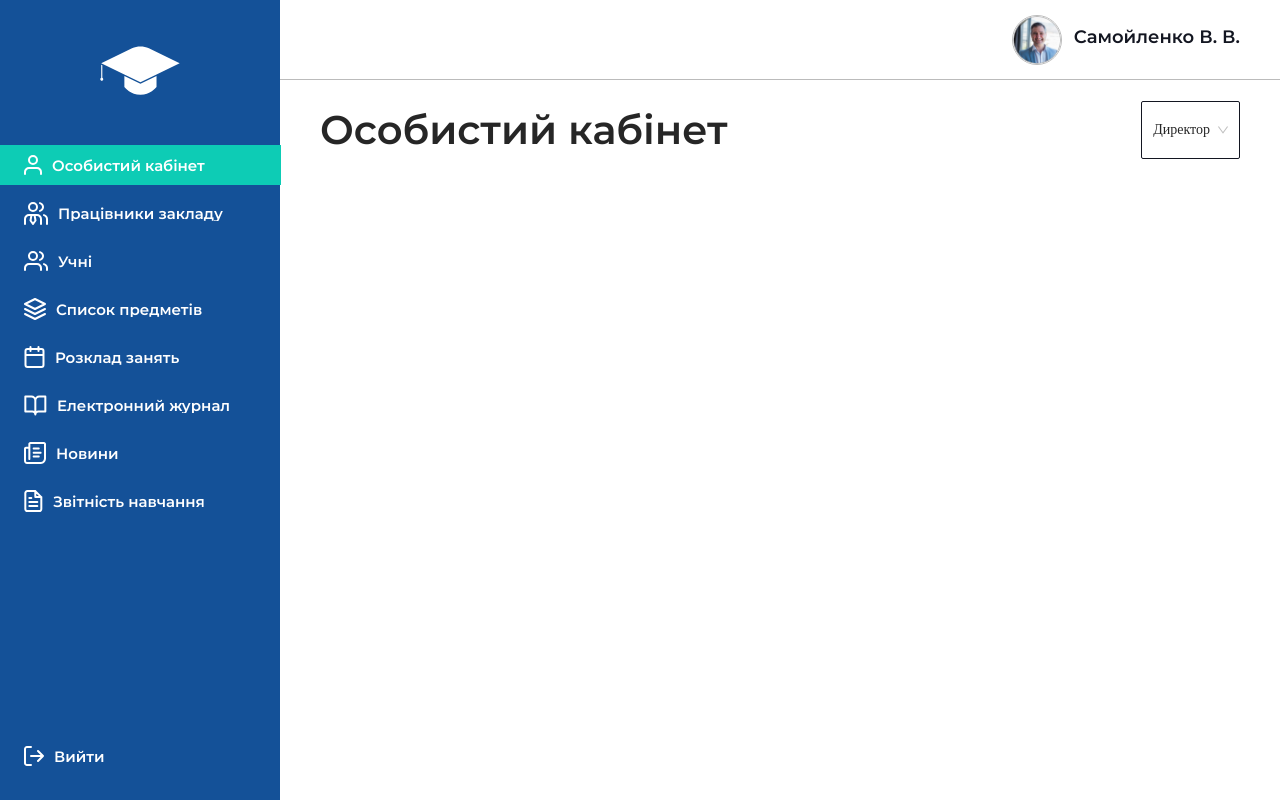
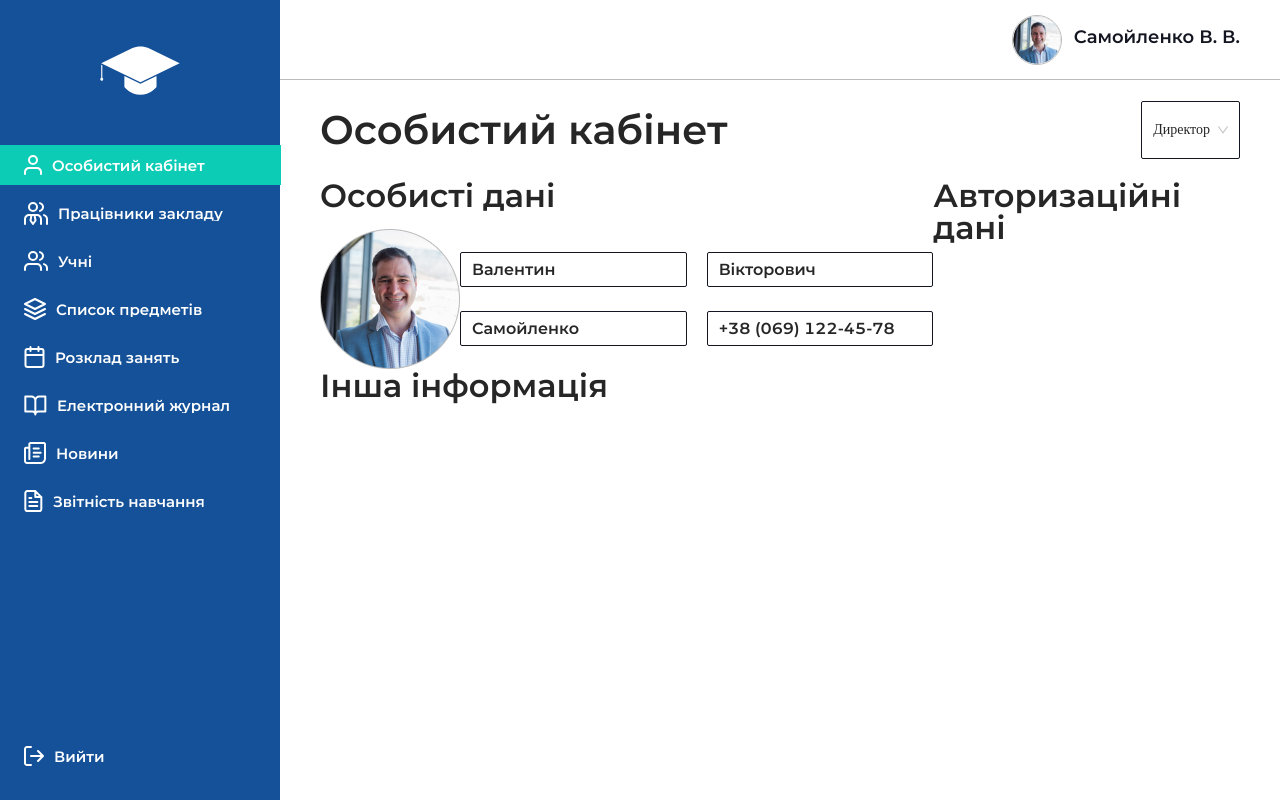
Before and after one commit to MaxSapeyko/school_automation_client, a React (Create React App) app: page / in a window 1280 px wide. Built offline with nearby package versions, Linux system fonts and the light colour scheme; a web font is replaced by a local one.

Commit message:
added profile info blocks

```diff
--- /dev/null
+++ b/src/MOCK/user.ts
@@ -0,0 +1,12 @@
+export const USER_MOCK: UserDto = {
+  name: 'Валентин',
+  surname: 'Вікторович',
+  lastname: 'Самойленко',
+  phone: '+38 (069) 122-45-78',
+  email: 'samoylenko_2131@gmail.com',
+  password: '123123qwe',
+  education: 'Вища освіта',
+  universityAddress: 'Вища освіта',
+  position: 'Вчитель математики та фізики',
+  classes: ['10', '10a'],
+};
--- a/src/components/layout/content/style.ts
+++ b/src/components/layout/content/style.ts
@@ -6,12 +6,12 @@ const useStyles = createUseStyles({
     backgroundColor: COLORS.white,
     width: '100%',
     height: `calc(100vh - ${HEADER_HEIGHT}px)`,
+    padding: '0 4rem',
 
     '& .content__header': {
       display: 'flex',
       justifyContent: 'space-between',
       alignItems: 'center',
-      padding: '0 4rem',
       height: '10rem',
     },
 
--- /dev/null
+++ b/src/pages/profile/authorizationData/index.tsx
@@ -0,0 +1,16 @@
+import React, { FC } from 'react';
+import { Col } from 'antd';
+
+import useStyles from './style';
+
+const OtherInfo: FC = () => {
+  const classes = useStyles();
+
+  return (
+    <Col span={8} className={classes.root}>
+      <h4 className='data-module__title'>Авторизаційні дані</h4>
+    </Col>
+  );
+};
+
+export default OtherInfo;
--- /dev/null
+++ b/src/pages/profile/authorizationData/style.ts
@@ -0,0 +1,9 @@
+import { createUseStyles } from 'react-jss';
+
+const useStyles = createUseStyles({
+  root: {
+
+  },
+});
+
+export default useStyles;
--- /dev/null
+++ b/src/pages/profile/header/index.tsx
@@ -0,0 +1,19 @@
+import React, { FC } from 'react';
+import { Select } from 'antd';
+
+const { Option } = Select;
+
+const Header: FC = () => {
+  return (
+    <div className='content__header'>
+      <span className='content__title'>Особистий кабінет</span>
+
+      <Select defaultValue='admin' className='header__select'>
+        <Option value='admin'>Директор</Option>
+        <Option value='student'>Учень</Option>
+      </Select>
+    </div>
+  );
+};
+
+export default Header;
--- a/src/pages/profile/index.tsx
+++ b/src/pages/profile/index.tsx
@@ -1,25 +1,42 @@
-import React, { FC } from 'react';
-import { Select } from 'antd';
+import React, { FC, useEffect } from 'react';
+import { Form, Row } from 'antd';
+import useForm from 'antd/lib/form/hooks/useForm';
+
+import Header from './header';
+import AuthorizationData from './authorizationData';
+import OtherInfo from './otherInfo';
+import PersonalData from './personalData';
+
+import { USER_MOCK } from '../../MOCK/user';
 
 import useStyles from './style';
 
-const { Option } = Select;
-
 const Profile: FC = () => {
   const classes = useStyles();
+  const [form] = useForm();
 
-  return <div className={classes.root}>
-    <div className='content__header'>
-      <span className='content__title'>
-        Особистий кабінет
-      </span>
+  useEffect(() => {
+    form.setFieldsValue({
+      ...USER_MOCK,
+    });
+    // eslint-disable-next-line
+  }, []);
 
-      <Select defaultValue='admin' className='header__select'>
-        <Option value='admin'>Директор</Option>
-        <Option value='student'>Учень</Option>
-      </Select>
+  return (
+    <div className={classes.root}>
+      <Header />
+      <Form form={form}>
+        <Row justify='space-between'>
+          <PersonalData />
+          <AuthorizationData />
+        </Row>
+
+        <Row>
+          <OtherInfo />
+        </Row>
+      </Form>
     </div>
-  </div>;
+  );
 };
 
 export default Profile;
--- /dev/null
+++ b/src/pages/profile/otherInfo/index.tsx
@@ -0,0 +1,17 @@
+import React, { FC } from 'react';
+import { Col } from 'antd';
+
+import useStyles from './style';
+
+const OtherInfo: FC = () => {
+  const classes = useStyles();
+
+  return (
+    <Col className={classes.root}>
+      <h4 className='data-module__title'>Інша інформація</h4>
+
+    </Col>
+  );
+};
+
+export default OtherInfo;
--- /dev/null
+++ b/src/pages/profile/otherInfo/style.ts
@@ -0,0 +1,9 @@
+import { createUseStyles } from 'react-jss';
+
+const useStyles = createUseStyles({
+  root: {
+
+  },
+});
+
+export default useStyles;
--- /dev/null
+++ b/src/pages/profile/personalData/index.tsx
@@ -0,0 +1,43 @@
+import React, { FC } from 'react';
+import { Col, Image, Form, Input, Row } from 'antd';
+
+import useStyles from './style';
+
+const PersonalData: FC = () => {
+  const classes = useStyles();
+
+  return (
+    <Col span={16} className={classes.root}>
+      <h4 className='data-module__title'>Особисті дані</h4>
+
+      <div className='info__inner'>
+      <Image src='assets/img/user_photo.jpg' className='user__photo' />
+
+      <Row gutter={[20, 0]}  className='info__items'>
+        <Col span={12}>
+          <Form.Item name='name'>
+            <Input />
+          </Form.Item>
+        </Col>
+        <Col span={12}>
+          <Form.Item name='surname'>
+            <Input />
+          </Form.Item>
+        </Col>
+        <Col span={12}>
+          <Form.Item name='lastname'>
+            <Input />
+          </Form.Item>
+        </Col>
+        <Col span={12}>
+          <Form.Item name='phone'>
+            <Input />
+          </Form.Item>
+        </Col>
+      </Row>
+      </div>
+    </Col>
+  );
+};
+
+export default PersonalData;
--- /dev/null
+++ b/src/pages/profile/personalData/style.ts
@@ -0,0 +1,12 @@
+import { createUseStyles } from 'react-jss';
+
+const useStyles = createUseStyles({
+  root: {
+    '& .user__photo': {
+      width: '14rem',
+      height: '14rem',
+    }
+  },
+});
+
+export default useStyles;
--- a/src/pages/profile/style.ts
+++ b/src/pages/profile/style.ts
@@ -1,8 +1,32 @@
 import { createUseStyles } from 'react-jss';
+import { COLORS } from '../../utils/common';
 
 const useStyles = createUseStyles({
   root: {
+    '& .data-module__title': {
+      fontSize: '3.2rem',
+      fontWeight: "600",
+    },
 
+    '& .info__inner': {
+      display: 'flex',
+      alignItems: 'center',
+    },
+
+    '& .info__items': {
+      margin: '2.4rem 0 0 3rem',
+    },
+
+    '& .ant-form-item': {
+      maxWidth: '36.8rem',
+      minWidth: '20rem',
+
+      '& input': {
+        borderColor: COLORS.black,
+        fontSize: '1.6rem',
+        fontWeight: '600',
+      },
+    },
   },
 });
 
```
Also changed, not shown: src/typings/user.d.ts (added, +12 -0 lines), public/assets/img/user_photo.jpg.
